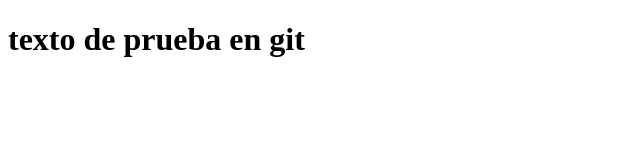
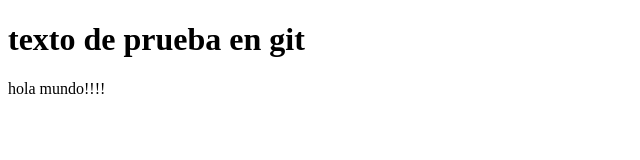
Before and after one commit to diego2805/prueba_git, a plain HTML site: page index.html in a window 1280 px wide. Shown: the whole page, without its empty margins (0-640 px from the left). Drawn offline with Linux system fonts and the light colour scheme.

Commit message:
mi segunda version

```diff
--- a/index.html
+++ b/index.html
@@ -7,5 +7,9 @@
 </head>
 <body>
     <h1>texto de prueba en git</h1>
+
+
+	hola mundo!!!!
+
 </body>
 </html>
```
